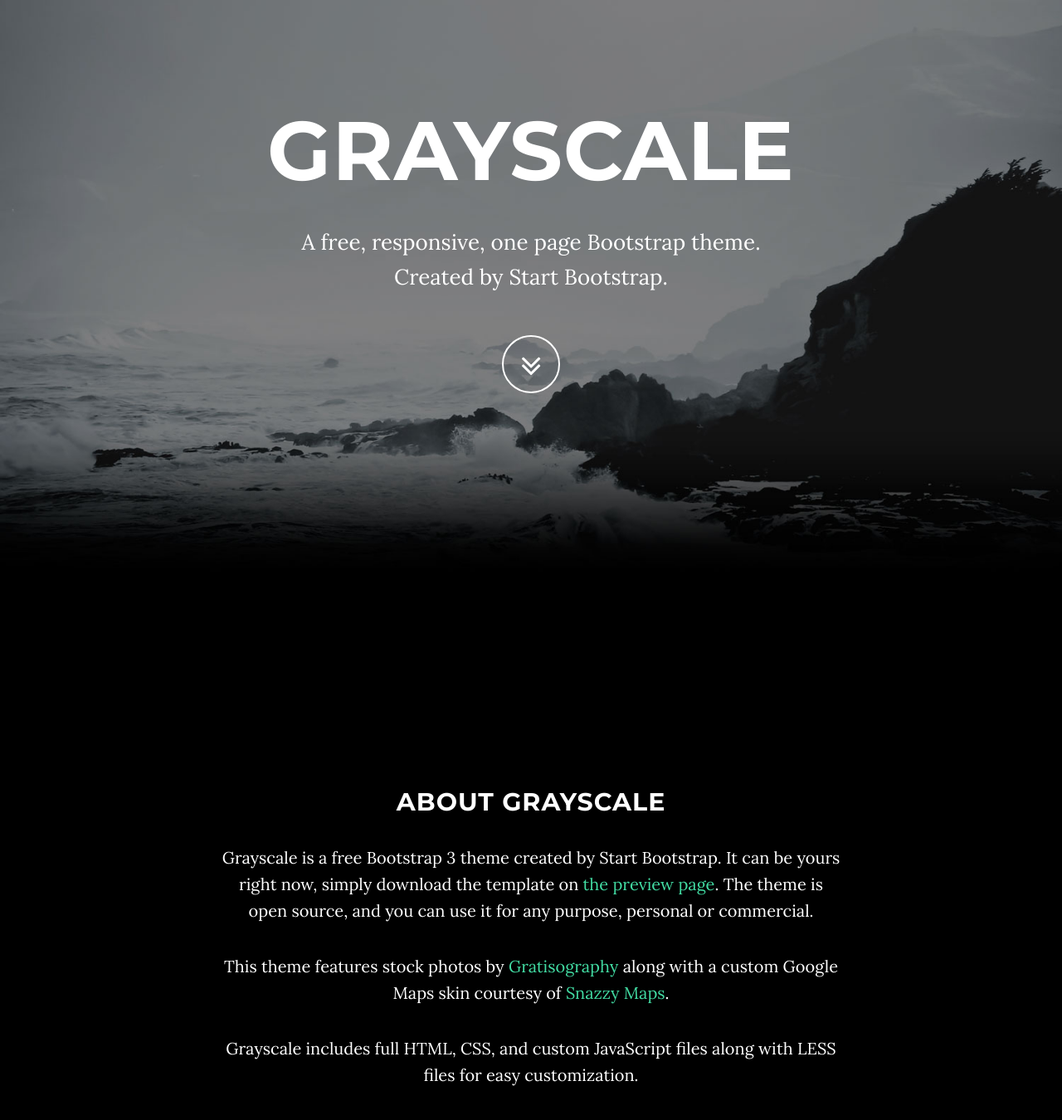
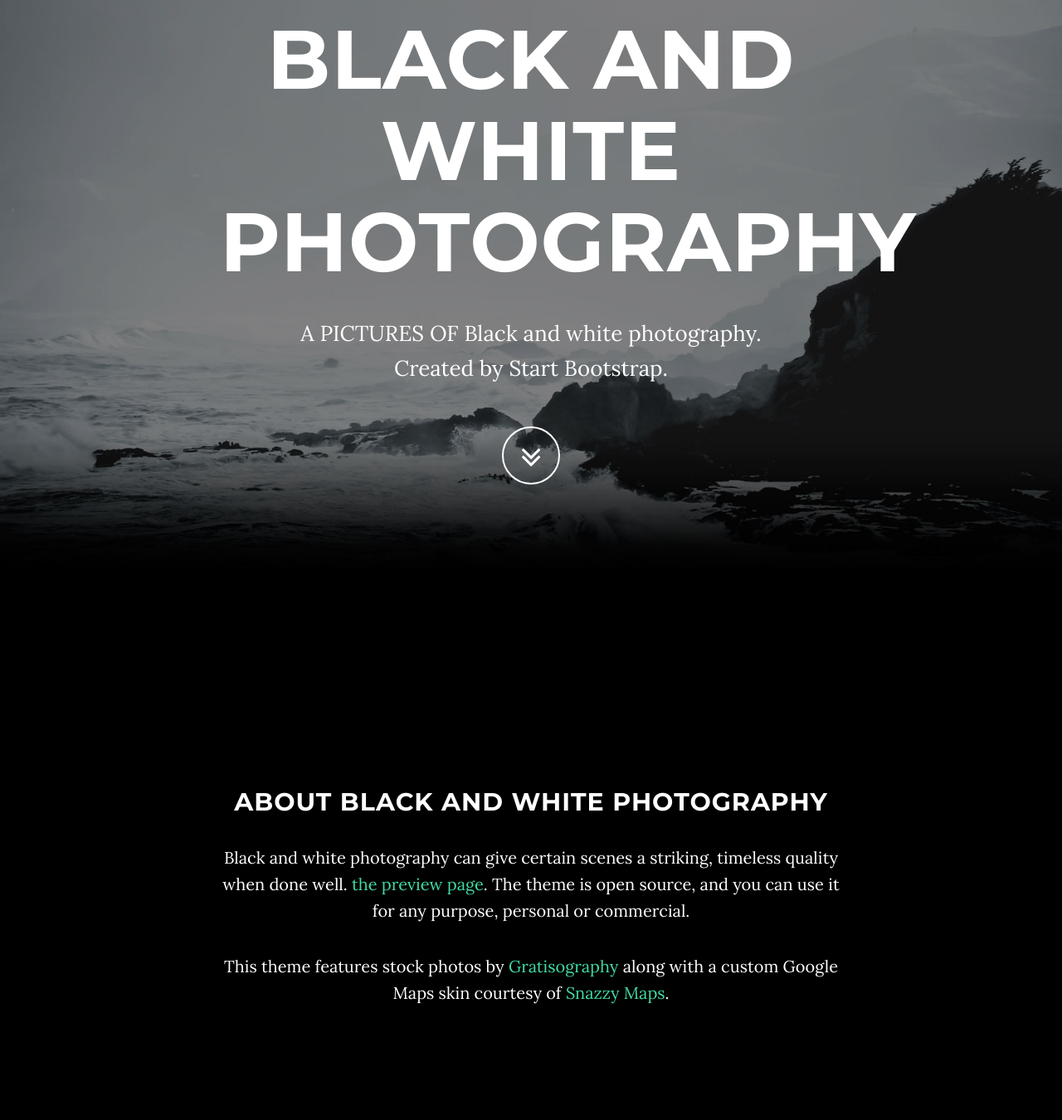
Before and after one commit to meolanonales/grayscale.github.io, a website: page index.html in a window 1280 px wide. Shown: the part 100-1450 px from the top of the page at 83% size. Drawn offline with nearby package versions, Linux system fonts and the light colour scheme; some packages are replaced by stand-ins of ours.

Commit message:
Update index.html

```diff
--- a/index.html
+++ b/index.html
@@ -74,8 +74,8 @@
             <div class="container">
                 <div class="row">
                     <div class="col-md-8 col-md-offset-2">
-                        <h1 class="brand-heading">Grayscale</h1>
-                        <p class="intro-text">A free, responsive, one page Bootstrap theme.
+                        <h1 class="brand-heading">Black and white photography</h1>
+                        <p class="intro-text">A PICTURES OF Black and white photography.
                             <br>Created by Start Bootstrap.</p>
                         <a href="#about" class="btn btn-circle page-scroll">
                             <i class="fa fa-angle-double-down animated"></i>
@@ -90,10 +90,10 @@
     <section id="about" class="container content-section text-center">
         <div class="row">
             <div class="col-lg-8 col-lg-offset-2">
-                <h2>About Grayscale</h2>
-                <p>Grayscale is a free Bootstrap 3 theme created by Start Bootstrap. It can be yours right now, simply download the template on <a href="http://startbootstrap.com/template-overviews/grayscale/">the preview page</a>. The theme is open source, and you can use it for any purpose, personal or commercial.</p>
+                <h2>About Black and white photography</h2>
+                <p>Black and white photography can give certain scenes a striking, timeless quality when done well. <a href="http://startbootstrap.com/template-overviews/grayscale/">the preview page</a>. The theme is open source, and you can use it for any purpose, personal or commercial.</p>
                 <p>This theme features stock photos by <a href="http://gratisography.com/">Gratisography</a> along with a custom Google Maps skin courtesy of <a href="http://snazzymaps.com/">Snazzy Maps</a>.</p>
-                <p>Grayscale includes full HTML, CSS, and custom JavaScript files along with LESS files for easy customization.</p>
+
             </div>
         </div>
     </section>
```
